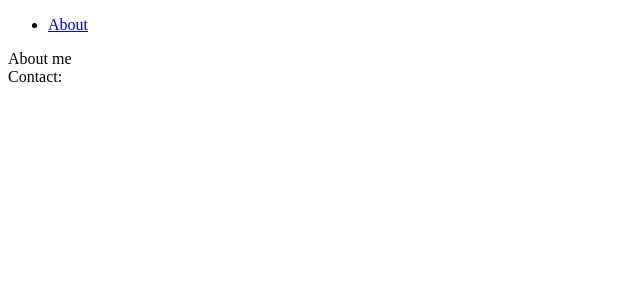
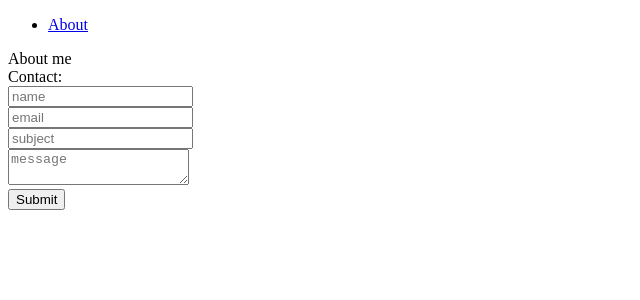
Before and after one commit to lostinthesourc3/untitled, a React (Create React App) app: page /about in a window 1280 px wide. Shown: the top 300 px of the page, without its empty margins (0-640 px from the left). Built offline with nearby package versions, Linux system fonts and the light colour scheme; no server answers.

Commit message:
contact form

```diff
--- a/src/containers/About.js
+++ b/src/containers/About.js
@@ -1,6 +1,13 @@
 import React from 'react'
 
 class About extends React.Component{
+    state = {
+        name: null,
+        email: null,
+        subject: null,
+        message: null
+    }
+
     render(){
         return(
             <div>
@@ -8,7 +15,11 @@ class About extends React.Component{
                 Contact:
                 <div className = "contact">
                     <form>
-
+                        <input type = "text" placeholder = "name" name = "name" value = {this.state.name} onChange /><br/>
+                        <input type = "text" placeholder = "email" name = "email" value = {this.state.email} onChange /><br/>
+                        <input type = "text" placeholder = "subject" name = "subject" value = {this.state.subject} onChange /><br/>
+                        <textarea type = "text" placeholder = "message" name = "message" value = {this.state.message} onChange /><br/>
+                        <input type="submit"/>
                     </form>
                 </div>
             </div>
```
